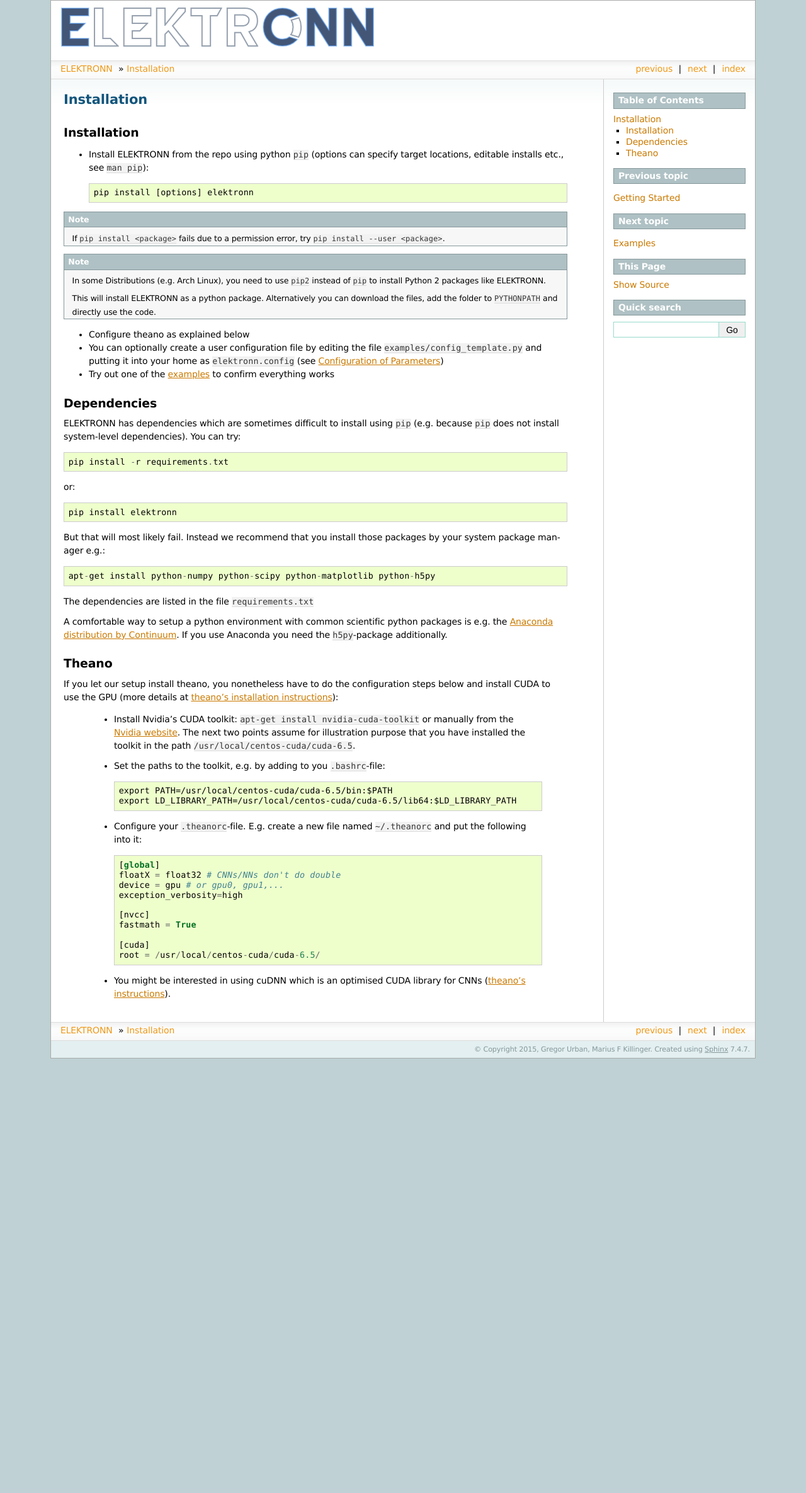
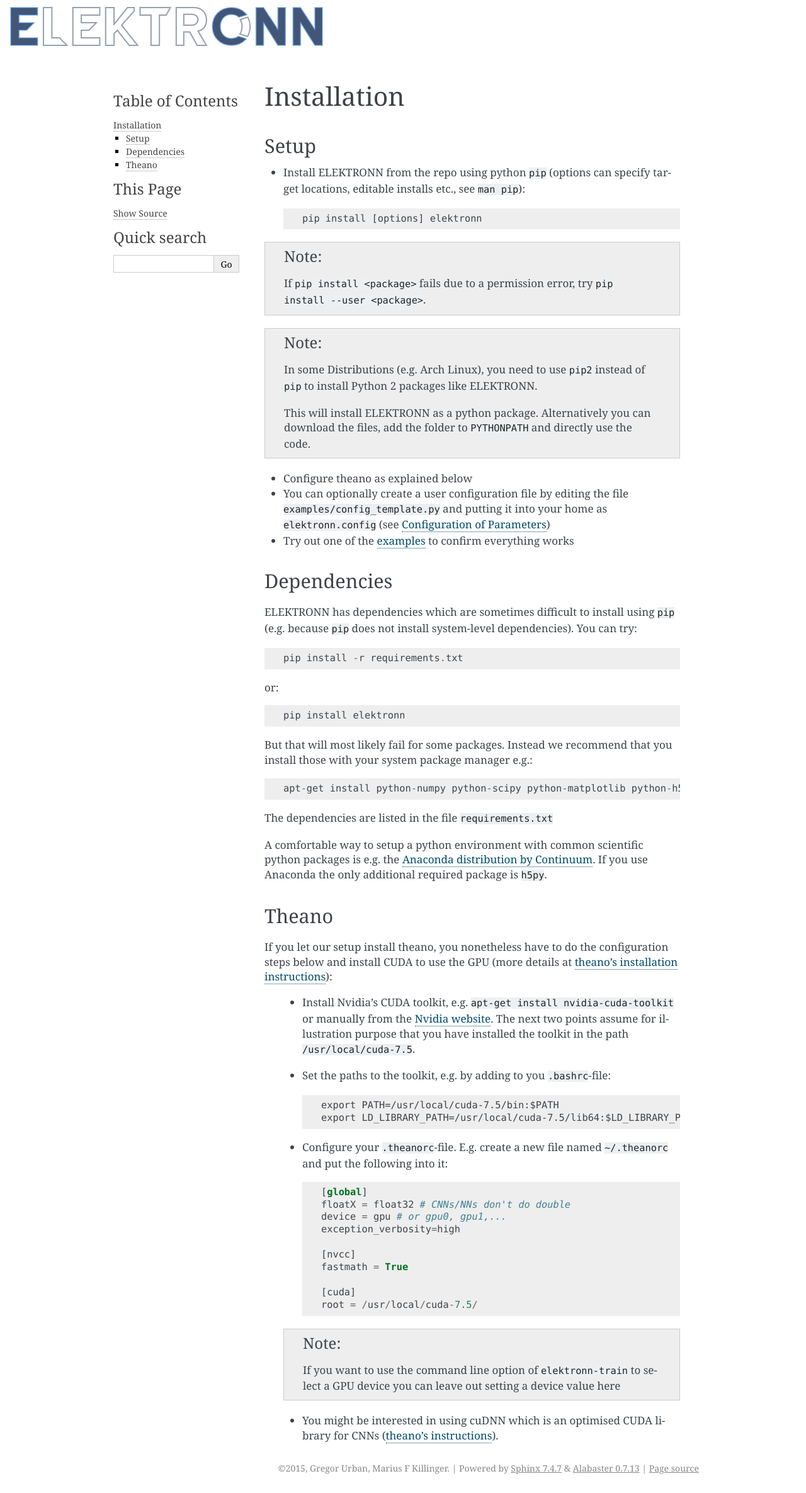
Before and after one commit to ELEKTRONN/ELEKTRONN, a Sphinx documentation site: the page built from doc/Installation.rst, in a window 1280 px wide. Shown: the whole page at 63% size. Built offline with Sphinx 7.4.7, drawn with Linux system fonts in a browser that asks for light colours; formulas are drawn with MathJax 3; before the commit the page ends 1681 px from its top, so only the background shows below that.

Commit message:
mnist downloader, installation

```diff
--- a/doc/Examples.rst
+++ b/doc/Examples.rst
@@ -15,7 +15,7 @@
 MNIST Example
 =============
 
-MNIST is a benchmark data set for digit recognition/classification. The data can be downloaded from `MNIST <http://www.elektronn.org/downloads/mnist.pkl.gz>`_ and state of the art benchmarks for comparison can be found `here <http://yann.lecun.com/exdb/mnist/>`_.
+MNIST is a benchmark data set for digit recognition/classification. State of the art benchmarks for comparison can be found `here <http://yann.lecun.com/exdb/mnist/>`_. The data will be automatically downloaded but can also be downloaded from `here <http://www.elektronn.org/downloads/mnist.pkl.gz>`_.
 
 .. note::
   For all examples you must download and unpack the MNIST files. Additionally you must update the path to the MNIST file in the example scripts / configs.
@@ -26,13 +26,13 @@
 In ELEKTRONN's ``examples`` folder is a file ``MNIST_CNN_warp_config.py``. This is a configuration for *img-scalar* training and it uses a different data class than the "big" pipeline for neuro data. In case the of an alternative data pipeline the options for data loading and batch creation are given given by keyword argument dictionaries in the ``Data Alternative`` section of the config::
 
 	data_class_name      = 'MNISTData'
-	data_load_kwargs     = dict(path='~/devel/ELEKTRONN/Examples/mnist.pkl', convert2image=True, warp_on=True, shift_augment=True)
+	data_load_kwargs     = dict(path=None, convert2image=True, warp_on=True, shift_augment=True)
 	data_batch_kwargs    = dict()
 
 This configuration results in:
 
   * Initialising a data class adapted for MNIST from :py:mod:`training.traindata`
-  * Loading the MNIST data from the specified path
+  * Downloading the MNIST data automatically if path is ``None`` or loading from the specified path
   * Reshaping the "flat" training examples (they are stored as vectors of length 784) to ``28 x 28`` matrices i.e. images
   * Data augmentation through warping (see :ref:`warping`): for each batch in a training iteration random deformation parameters are sampled and the corresponding transformations are applied to the images in a background process.
   * Data augmentation through translation: ``shift_augment`` crops the ``28 x 28`` images  to ``26 x 26`` (you may notice this in the printed output). The cropping allows to choose from which origin to crop from (like applying small translations), in this example the data set size is inflated by factor ``4``.
--- a/doc/Installation.rst
+++ b/doc/Installation.rst
@@ -5,8 +5,8 @@
 ************
 
 
-Installation
-============
+Setup
+=====
 
 * Install ELEKTRONN from the repo using python ``pip`` (options can specify target locations, editable installs etc., see ``man pip``)::
 
@@ -36,24 +36,24 @@
 
   pip install elektronn
 
-But that will most likely fail. Instead we recommend that you install those packages by your system package manager e.g.::
+But that will most likely fail for some packages. Instead we recommend that you install those with your system package manager e.g.::
 
   apt-get install python-numpy python-scipy python-matplotlib python-h5py
 
 The dependencies are listed in the file ``requirements.txt``
 
-A comfortable way to setup a python environment with common scientific python packages is e.g. the `Anaconda distribution by Continuum <https://store.continuum.io/cshop/anaconda/>`_. If you use Anaconda you need the ``h5py``-package additionally.
+A comfortable way to setup a python environment with common scientific python packages is e.g. the `Anaconda distribution by Continuum <https://store.continuum.io/cshop/anaconda/>`_. If you use Anaconda the only additional required package is ``h5py``.
 
 Theano
 ======
 
 If you let our setup install theano, you nonetheless have to do the configuration steps below and install CUDA to use the GPU (more details at `theano's installation instructions <http://www.deeplearning.net/software/theano/install.html#install>`_):
 
-  * Install Nvidia's CUDA toolkit: ``apt-get install nvidia-cuda-toolkit`` or manually from the `Nvidia website <https://developer.nvidia.com/cuda-downloads>`_. The next two points assume for illustration purpose that you have installed the toolkit in the path ``/usr/local/centos-cuda/cuda-6.5``.
+  * Install Nvidia's CUDA toolkit, e.g. ``apt-get install nvidia-cuda-toolkit`` or manually from the `Nvidia website <https://developer.nvidia.com/cuda-downloads>`_. The next two points assume for illustration purpose that you have installed the toolkit in the path ``/usr/local/cuda-7.5``.
   * Set the paths to the toolkit, e.g. by adding to you ``.bashrc``-file::
 
-	  export PATH=/usr/local/centos-cuda/cuda-6.5/bin:$PATH
-	  export LD_LIBRARY_PATH=/usr/local/centos-cuda/cuda-6.5/lib64:$LD_LIBRARY_PATH
+	  export PATH=/usr/local/cuda-7.5/bin:$PATH
+	  export LD_LIBRARY_PATH=/usr/local/cuda-7.5/lib64:$LD_LIBRARY_PATH
 
   * Configure your ``.theanorc``-file. E.g. create a new file named ``~/.theanorc`` and put the following into it::
 
@@ -66,6 +66,9 @@
 		fastmath = True
 
 		[cuda]
-		root = /usr/local/centos-cuda/cuda-6.5/
+		root = /usr/local/cuda-7.5/
+
+  .. Note::
+    If you want to use the command line option of ``elektronn-train`` to select a GPU device you can leave out setting a device value here
 
   * You might be interested in using cuDNN which is an optimised CUDA library for CNNs (`theano's instructions <http://www.deeplearning.net/software/theano/library/sandbox/cuda/dnn.html?highlight=cudnn>`_).
--- a/doc/conf.py
+++ b/doc/conf.py
@@ -15,8 +15,8 @@
 import sys
 import os
 
-sys.path.append(os.path.expanduser('~/devel/ELEKTRONN_github/elektronn'))
-sys.path.append(os.path.expanduser('~/devel/ELEKTRONN_github'))
+sys.path.append(os.path.expanduser('~/devel/ELEKTRONN/elektronn'))
+sys.path.append(os.path.expanduser('~/devel/ELEKTRONN'))
 
 # If extensions (or modules to document with autodoc) are in another directory,
 # add these directories to sys.path here. If the directory is relative to the
@@ -113,8 +113,8 @@
 
 # The theme to use for HTML and HTML Help pages.  See the documentation for
 # a list of builtin themes.
-html_theme = 'sphinxdoc'  # 'default'
-
+#html_theme = 'sphinxdoc'  # 'default'
+html_theam = 'sphinx_rtd_theme'
 # Theme options are theme-specific and customize the look and feel of a theme
 # further.  For a list of options available for each theme, see the
 # documentation.
```
Also changed, not shown: doc/index.rst (+7 -0 lines), 6 other files.
